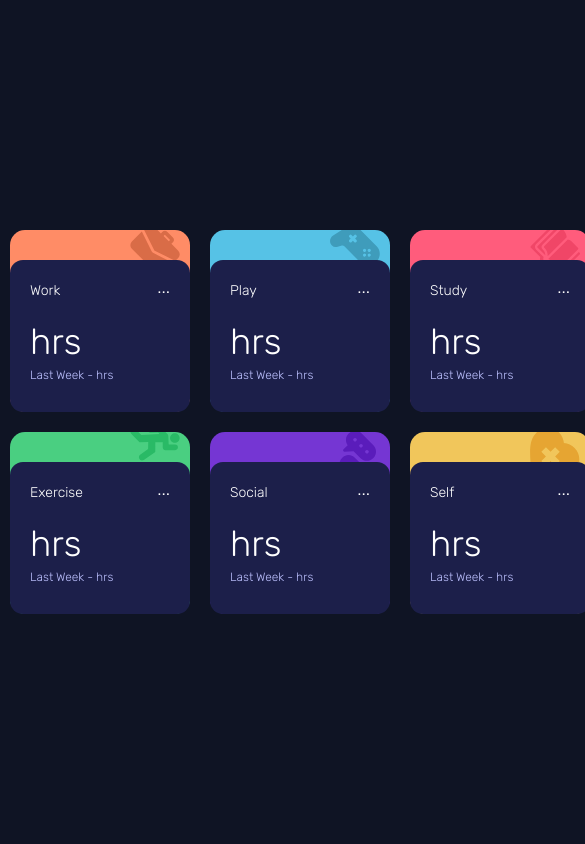
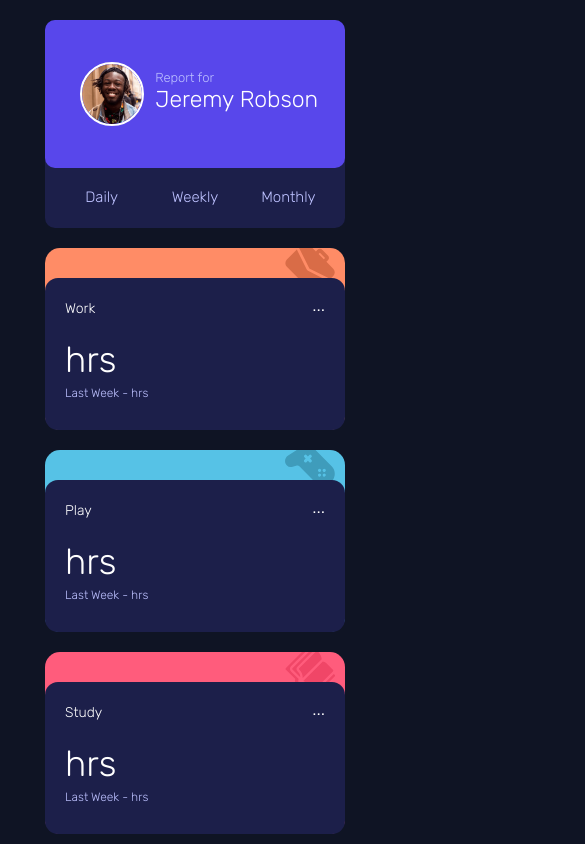
Before and after one commit to rica999/Panel-de-control-de-tiempo, a plain HTML site: page index.html in a window 390 px wide. Shown: the top 844 px of the page, 585 px wide, since content can reach past the window. Drawn offline with Linux system fonts and the light colour scheme.

Commit message:
CHALLENGE 2 MOVIL FINISH

```diff
--- a/_author-report.scss
+++ b/_author-report.scss
@@ -49,3 +49,29 @@
         }
     }
 }
+
+@media screen and (max-width:850px){
+    .author-report{
+        width: 100%;
+        margin-top: 20px;
+        margin-bottom: 20px;
+        .author{
+            display: grid;
+            grid-template-columns: 1fr 2fr;
+            justify-items: center;
+            align-items: center;
+            h1{
+                font-size: 23px;
+            }
+            img{
+                width: 60px;
+            }
+        }
+        .time{
+            display: grid;
+            grid-template-columns: repeat(3,1fr);
+            justify-items: center;
+            height: 20px;
+        }
+    }
+}
--- a/_hours-report.scss
+++ b/_hours-report.scss
@@ -94,3 +94,15 @@
     background-color: hsl(236, 34%, 26%);
     cursor: pointer;
 }
+
+@media screen and (max-width:850px) {
+    .hours-report{
+        display: grid;
+        grid-template-columns: 1fr;
+        grid-template-rows: repeat(6,1fr);
+        grid-gap:20px;
+    }
+    .hours-work,.hours-play,.hours-study,.hours-exercise,.hours-social,.hours-self{
+        width: 100%;
+    }
+}
--- a/index.html
+++ b/index.html
@@ -13,8 +13,10 @@
             <div class="author-report">
                 <div class="author">
                     <img src="images/image-jeremy.png" alt="image-jeremy">
-                    <p>Report for</p>
-                    <h1>Jeremy Robson</h1>
+                    <div>
+                        <p>Report for</p>
+                        <h1>Jeremy Robson</h1>
+                    </div>
                 </div>
                 <div class="time">
                     <p id="daily">Daily</p>
--- a/style.scss
+++ b/style.scss
@@ -19,3 +19,13 @@ body{
         flex-direction: row;
     }
 }
+
+@media screen and (max-width:850px){
+    .container{
+        .container-data{
+            display: flex;
+            flex-direction: column;
+            width: 300px;
+        }
+    }
+}
```
Also changed, not shown: style.css, 1 other file.
